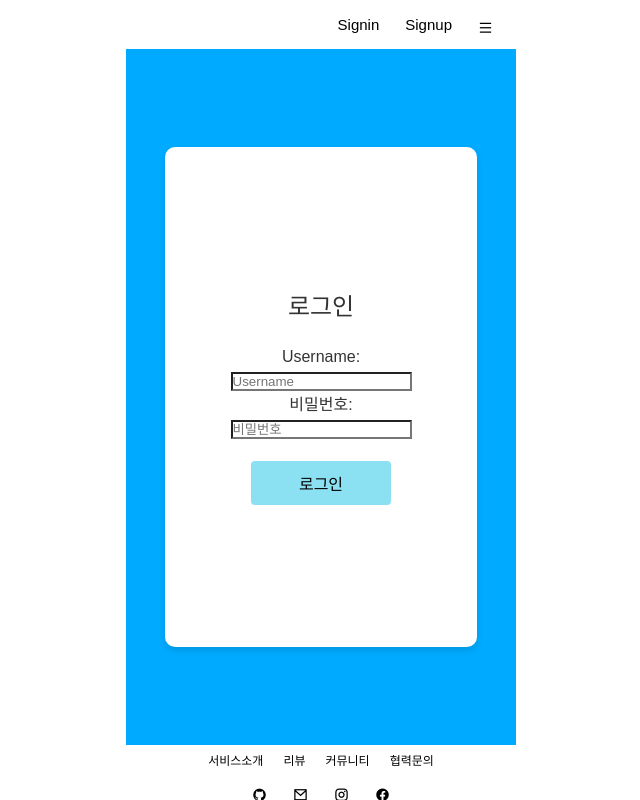
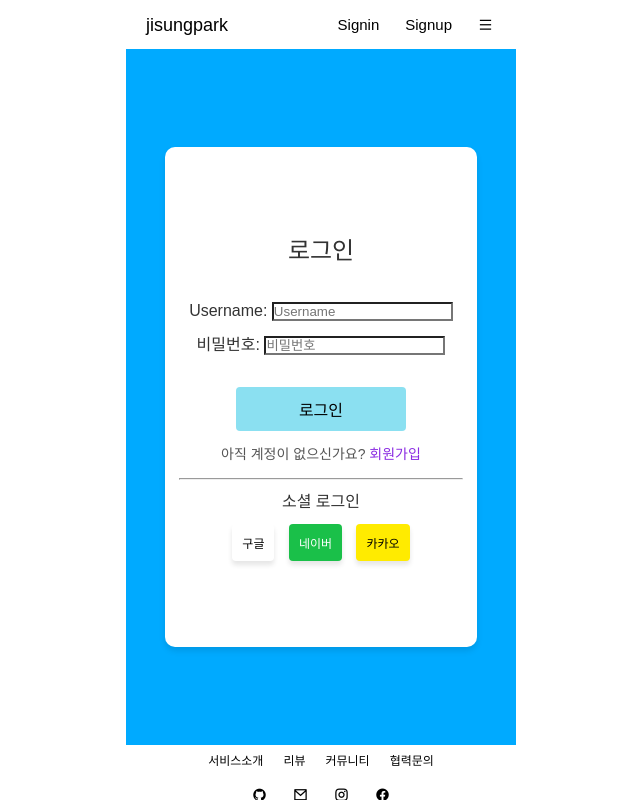
Before and after one commit to pirogramming/JisungPark, a Django app: page /accounts/login/ in a window 1280 px wide. Shown: the whole page, without its empty margins (319-959 px from the left). Run offline with Django 5.2, Linux system fonts and the light colour scheme.

Commit message:
feat: 소셜로그인 css

```diff
--- a/static/css/style-lyj.css
+++ b/static/css/style-lyj.css
@@ -1,21 +1,23 @@
 header {
+    display: flex;
+    justify-content: space-between;
+    align-items: center;
     height: 5rem;
     background-color: white;
+    padding: 0 1rem;
     z-index: 1000;
 }
 .logo {
     display: flex;
-    justify-content: left;
     align-items: center;
     height: 100%;
     margin-left: 1rem;
+    font-size: large;
 }
 .header-nav {
     display: flex;
-    justify-content: right;
     align-items: center;
     height: 100%;
-    margin-right: 1rem;
 }
 .header-nav a, i{
     margin: 0 1.3rem;
@@ -49,15 +51,14 @@ footer {
     background: #00AAFF;
     display: flex;
     flex-direction: column;
-    }
+}
 .menu-icon {
     cursor: pointer;
-    font-size: 24px;
 }
 .menu {
     display: none;
     position: fixed;
-    top: 5rem;
+    top: 49px;
     left: 0;
     width: 100%;
     height: 100%;
@@ -105,7 +106,7 @@ h1 {
     justify-content: center;
     align-items: center;
     background-color: white;
-    padding: 30px 40px;
+    padding: 30px auto;
     border-radius: 10px;
     box-shadow: 0 4px 6px rgba(0, 0, 0, 0.1);
     width: 100%;
@@ -142,8 +143,17 @@ h1 {
 .form-control {
     padding: 1rem;
     border-radius: 1rem;
+    margin: 1rem;
 }
-
+.login_elements p, .signup_form p {
+    margin: 1rem;
+}
+.login_elements p:last-of-type {
+    display: none;
+}
+.signup_form ul {
+    display: none;
+}
 .login-btn, .signup-btn{
     margin-top: 2rem;
     width: 60%;
@@ -159,18 +169,57 @@ h1 {
 .login-btn:hover, .signup-btn:hover {
     background-color: #4BCFEA;
     }
-
-.signup-link, .idpw-link, .login-link{
-    margin-top: 15px;
+.social-login {
+    margin-top: 10px;
+}
+.google, .naver, .kakao {
+    margin-top: 1rem;
+    padding: 1rem;
+    font-size: 12px;
+    color: black;
+    border: none;
+    border-radius: 4px;
+    cursor: pointer;
+    box-shadow: 0 4px 5px rgba(0, 0, 0, 0.1);
+    margin-inline: 0.5rem;
+}
+.google {
+    background-color:#fff;
+}
+.google:hover {
+    background-color: #F1F1F1;
+}
+.naver {
+    background-color: #1AC049;
+    color:white;
+}
+.naver:hover {
+    background-color: #16A344;
+}
+.kakao {
+    background-color: #FFEB00;
+}
+.kakao:hover {
+    background-color: #FDD835;
+}
+.login-add {
+    display:flex;
+    flex-direction: column;
+    margin: 1rem;
+    font-size: 13px;
+    color: #555;
+}
+.signup-link, .login-link{
+    padding: 3px;
     font-size: 14px;
     color: #555;
     }
 
-.idpw-link a, .login-link a{
+.login-link a{
     color: blueviolet;
     text-decoration: none;
     }
 
-.signup-link:hover , .idpw-link a:hover, .login-link a:hover {
+.signup-link a:hover, .login-link a:hover {
     text-decoration: underline;
     }
--- a/templates/account/login.html
+++ b/templates/account/login.html
@@ -11,9 +11,24 @@
             </div>
             <div class="login_btn">
                 <button type="submit" class="login-btn">로그인</button>
+            </div>
+            <div class="login-add">
+                <p class="login-link">아직 계정이 없으신가요? <a href="{% url 'account_signup'%}">회원가입</a></p>
+            </div>
+            <hr>
+            <div class="social-login">
+                <p>소셜 로그인</p>
                 {% comment %}
-                <a href="{% url 'user:signup'%}"> 회원가입</a>
+                <button type="button" onclick="location.href = '{% provider_login_url 'naver' %}'">
+                    <img class="naver" src="{%  static 'img/naver_login_img.png' %}" alt="Naver Login">
+                </button>
+                <button type="button" onclick="location.href = '{% provider_login_url 'google' %}'">
+                    <img class="google" src="{% static 'img/google_login_img.png' %}" alt="Google Login">
+                </button>
                 {% endcomment %}
+                <button class="google"><a href="{% url 'account_signup'%}"> 구글</a></button>
+                <button class="naver"><a href="{% url 'account_signup'%}"> 네이버</a></button>
+                <button class="kakao"><a href="{% url 'account_signup'%}"> 카카오</a></button>
             </div>
         {% if invalid_creds %}
             <p>다시 시도해주세요</p>
--- a/templates/base.html
+++ b/templates/base.html
@@ -14,11 +14,7 @@
   <body>
     <div class="container">
         <header>
-            {% comment %}<div class="logo">
-                <a href="{% url 'user:home' %}">
-                    <img src="{%static 'user/img/logo.png'%}" alt="logo">
-                </a>
-            </div>{% endcomment %}
+            <div class="logo"><a href="{% url 'demos:home' %}">jisungpark</a></div>
             <div class="header-nav">
                 {% if user.is_authenticated %}
                     <a>({{ user.username }})님</a>
--- a/user/forms.py
+++ b/user/forms.py
@@ -8,10 +8,12 @@ from user.models import User
 class MyCustomLoginForm(LoginForm):
   # 추가하고 싶은 필드
     #remember_me = forms.BooleanField(required=False, initial=False)
+
+
     def __init__(self, *args, **kwargs):
         super(MyCustomLoginForm, self).__init__(*args, **kwargs)
 
-        del self.fields['remember']
+        #del self.fields['remember']
         self.fields["password"].help_text = ''
 
     def clean_username(self):
```
Also changed, not shown: templates/account/signup.html (+9 -4 lines).
